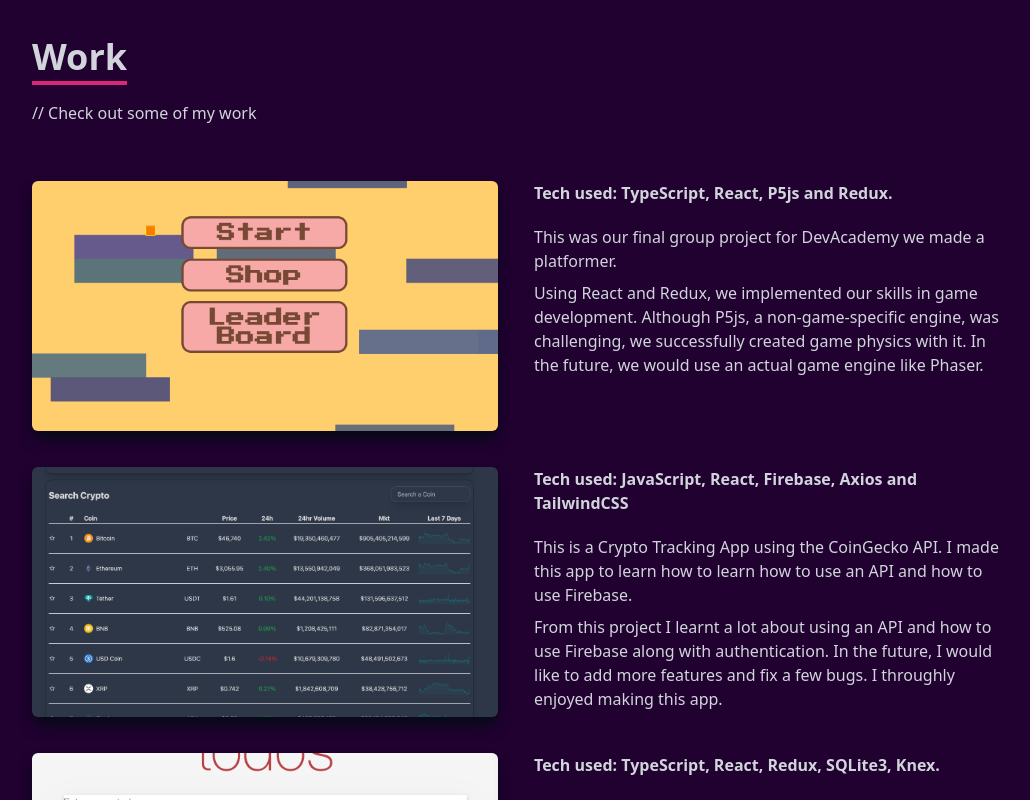
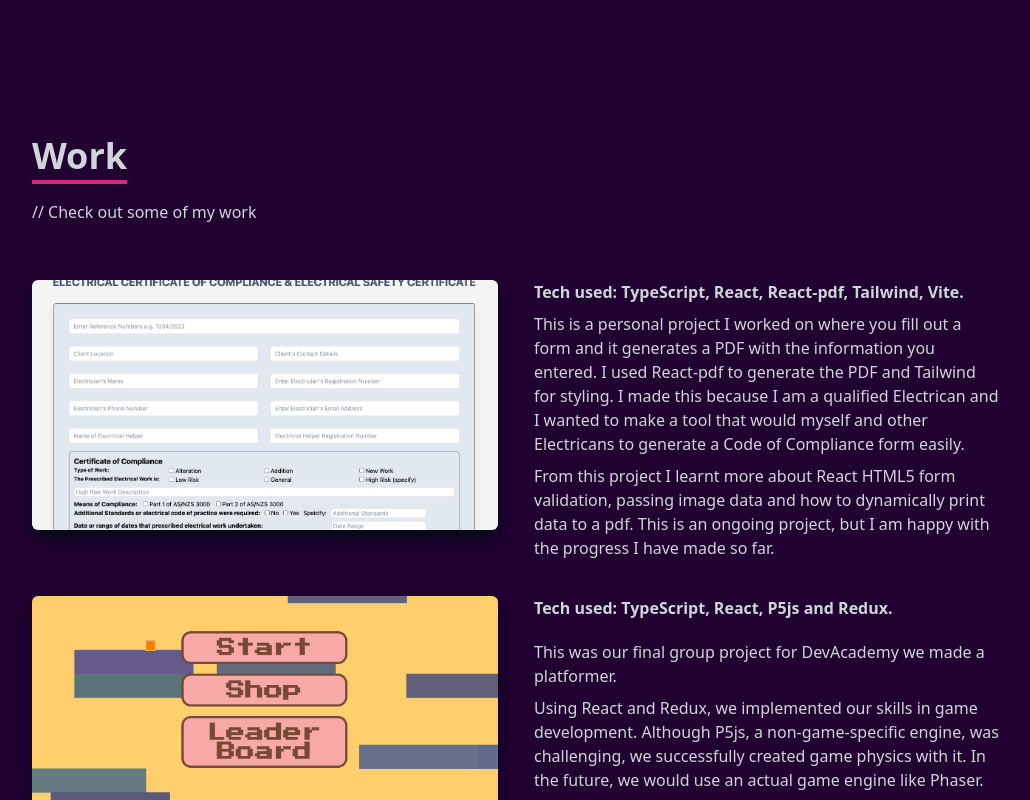
Before and after one commit to pulsarbeam/personal-website, a React (Vite) app: page / in a window 1280 px wide. Shown: the part 2280-3080 px from the top of the page, without its empty margins (124-1154 px from the left). Built offline with nearby package versions, Linux system fonts and the light colour scheme.

Commit message:
added another project

```diff
--- a/src/components/Contact.tsx
+++ b/src/components/Contact.tsx
@@ -3,7 +3,7 @@ import { Element } from 'react-scroll'
 const Contact = () => {
   return (
     <Element name="contact">
-      <div className="w-full h-full bg-[#200130] flex justify-center items-center pt-[200px]">
+      <div className="w-full h-full p-4 bg-[#200130] flex justify-center items-center">
         <form
           method="POST"
           action="https://getform.io/f/31cbc424-080f-4ccb-bd35-b23de9773adb"
--- a/src/components/Navbar.tsx
+++ b/src/components/Navbar.tsx
@@ -73,7 +73,7 @@ const Navbar = () => {
         <Link to="skills" smooth={true} duration={500}>
           <li className="w-[80px] hover:font-bold">Skills</li>
         </Link>
-        <Link to="work" smooth={true} duration={500} offset={-13}>
+        <Link to="work" smooth={true} duration={500} offset={-80}>
           <li className=" w-[80px] hover:font-bold">Work</li>
         </Link>
         <li className="w-[80px] hover:font-bold">
--- a/src/components/Work.tsx
+++ b/src/components/Work.tsx
@@ -2,11 +2,12 @@ import { Element } from 'react-scroll'
 import squishy from '../assets/squishy.png'
 import todo from '../assets/todo.png'
 import cryptogoat from '../assets/cryptogoat.png'
+import electric from '../assets/electric.png'
 
 const Work = () => {
   return (
     <Element name="work">
-      <div className="w-full md:h-screen bg-[#200130] text-gray-300">
+      <div className="h-full pb-[200px] bg-[#200130] text-gray-300">
         <div className="max-w-[1000px] mx-auto p-4 flex flex-col justify-center h-full w-full">
           <div className="pb-8">
             <h1 className="text-4xl font-bold inline border-b-4 text-gray-300 border-pink-600">
@@ -15,6 +16,53 @@ const Work = () => {
             <p className="py-6">// Check out some of my work</p>
           </div>
           <div className="grid grid-cols-1 md:grid-cols-2 gap-9">
+            <div
+              style={{ backgroundImage: `url(${electric})` }}
+              className="shadow-lg shadow-[#040c16] group container rounded-md flex justify-center items-center mx-auto content-div"
+            >
+              <div className="opacity-0 group-hover:opacity-80">
+                <p className="text-2xl font-bold text-white tracking-wider px-4">
+                  Electrical Code of Compliance Project
+                </p>
+                <div className="pt-8 text-center">
+                  <a
+                    target="_blank"
+                    href="https://github.com/pulsarbeam/electric-project"
+                  >
+                    <button className="text-center rounded-lg px-4 py-3 m-2 bg-white text-gray-700 font-bold text-lg">
+                      Code
+                    </button>
+                  </a>
+                  <a
+                    target="_blank"
+                    href="https://electric-project.vercel.app/"
+                  >
+                    <button className="text-center rounded-lg px-4 py-3 m-2 bg-white text-gray-700 font-bold text-lg">
+                      Demo
+                    </button>
+                  </a>
+                </div>
+              </div>
+            </div>
+            <div>
+              <p className="text-left font-bold mb-2">
+                Tech used: TypeScript, React, React-pdf, Tailwind, Vite.
+              </p>
+              <p className="text-left mb-2">
+                This is a personal project I worked on where you fill out a form
+                and it generates a PDF with the information you entered. I used
+                React-pdf to generate the PDF and Tailwind for styling. I made
+                this because I am a qualified Electrican and I wanted to make a
+                tool that would myself and other Electricans to generate a Code
+                of Compliance form easily.
+              </p>
+              <p className="text-left">
+                From this project I learnt more about React HTML5 form
+                validation, passing image data and how to dynamically print data
+                to a pdf. This is an ongoing project, but I am happy with the
+                progress I have made so far.
+              </p>
+            </div>
             <div
               style={{ backgroundImage: `url(${squishy})` }}
               className="shadow-lg shadow-[#040c16] group container rounded-md flex justify-center items-center mx-auto content-div"
```
Also changed, not shown: src/assets/electric.png (added).
